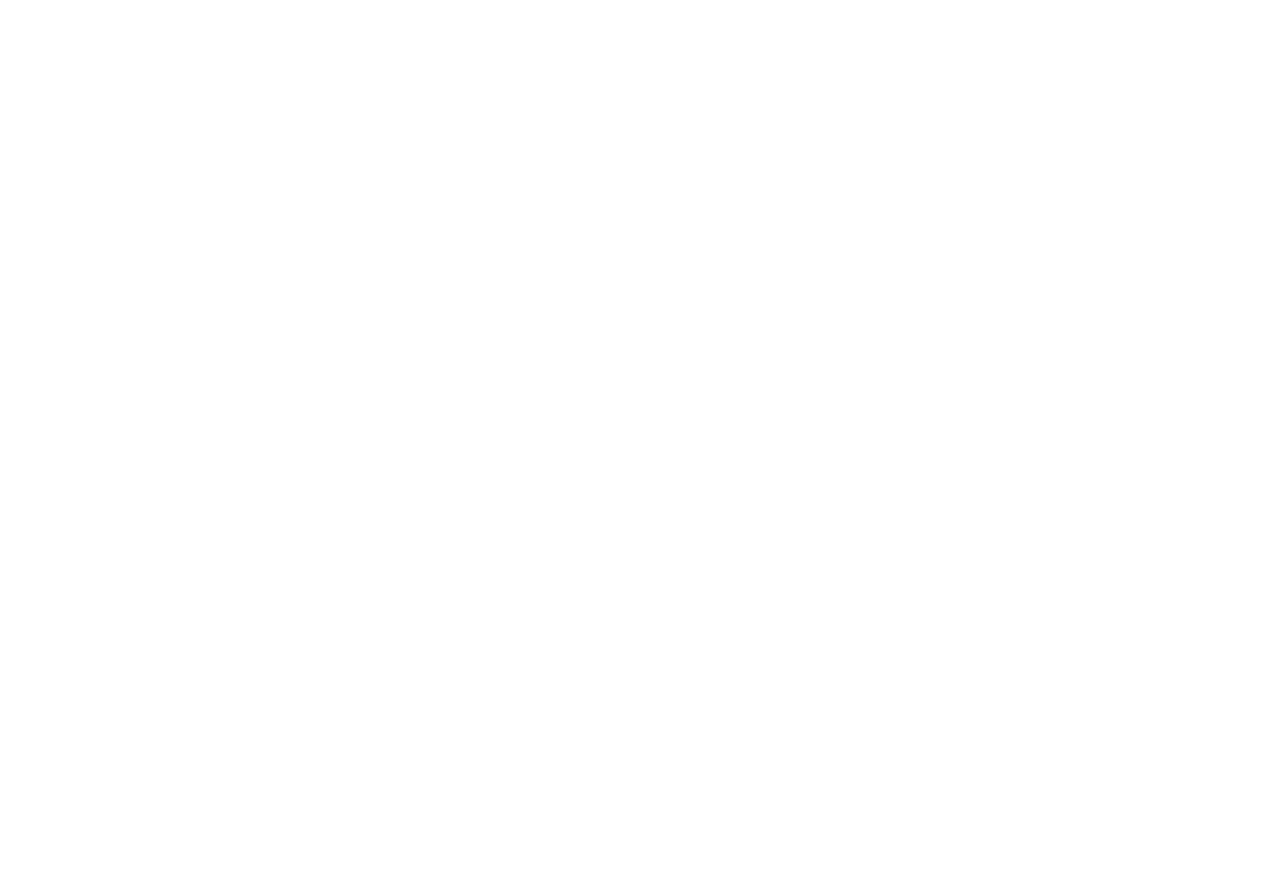
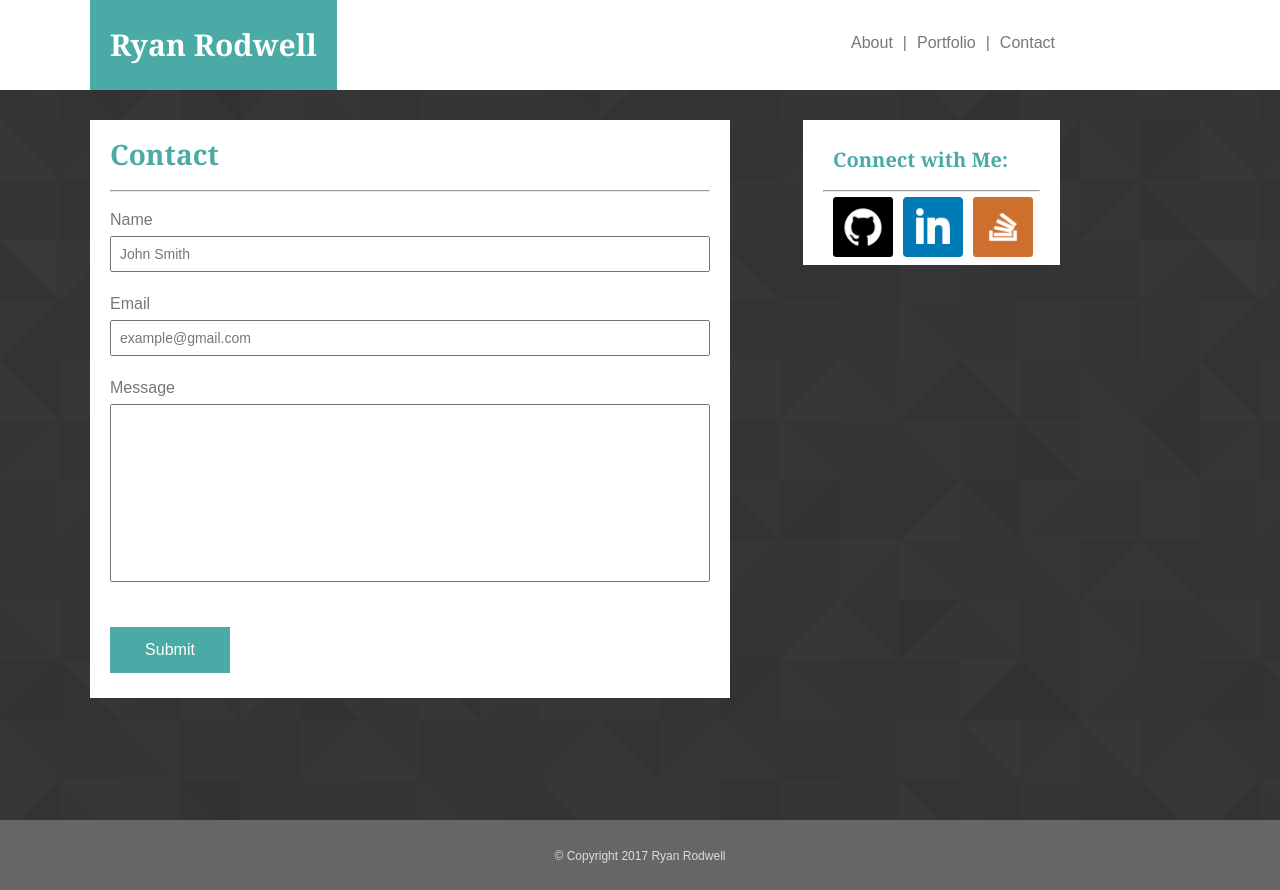
Before and after one commit to rrodwell/Basic-Portfolio, a plain HTML site: page contact.html in a window 1280 px wide. Before the commit the page ends 800 px from the top, so only its background shows below. Drawn offline with Linux system fonts and the light colour scheme.

Commit message:
Updated Contact Sheet

```diff
--- a/assets/css/style.css
+++ b/assets/css/style.css
@@ -89,7 +89,7 @@ section{
 	border-color: #dddddd;
 
 }
-#aboutme{
+.sectionOne{
 	float: left;
 	width: 50%;
 	height: auto;
@@ -118,9 +118,33 @@ hr {
 	color: #777777;
 }
 
+form {
+	margin: 20px;
+}
+
+input[type=text] {
+    width: 100%;
+    padding: 8px;
+    margin: 8px 0;
+    display: inline-block;
+    font-size: 14px;
+    color:#777777;
+}
+
+input[type=submit] {
+    width: 20%;
+    background-color: #4aaaa5;
+    font-size: 16px;
+    color: white;
+    padding: 14px 20px;
+    margin: 5px 0;
+    border: none;
+    cursor: pointer;
+}
+
 /* ----- Second Block ----*/
 
-#connect{
+.sectionTwo{
 	float: right;
 	margin: 30px;
 	margin-right: 220px;
@@ -147,10 +171,12 @@ h3{
 
 footer{
 	text-align: center;
+	font-size: 12px;
+	color: #dddddd;
   	clear: both;
-  	padding: 20px;
+  	padding: 30px;
  	background: #666666;
- 	color: #777777
+
 }
 
 .wrapper{
--- a/contact.html
+++ b/contact.html
@@ -1,9 +1,79 @@
 <!DOCTYPE html>
 <html>
 <head>
-	<title>Test1</title>
+<title>Contact</title>
+	<meta charset="utf-8">
+
+	<link rel="stylesheet" type="text/css" href="assets/css/reset.css">
+
+	<link rel="stylesheet" type="text/css" href="assets/css/style.css">
+
 </head>
+
 <body>
+
+	<div class="logo">
+		<header>
+			Ryan Rodwell
+		</header>
+		<ul id="nav">
+		  <li><a href="index.html">About</a></li>
+		  <li>|</li>
+		  <li><a href="portfolio.html">Portfolio</a></li>
+		  <li>|</li>
+		  <li><a href="contact.html">Contact</a></li>
+		</ul>
+	</div>
+
+
+	<div class="wrapper">
+
+		<section class="sectionOne">
+
+			<h2>Contact</h2>
+
+			<hr>
+
+			<form action="mailto:ryanrodwell@gmail.com" method="post" enctype="text/plain">
+			Name <br>
+			<input type="text" name="name" value="John Smith">
+
+			<br><br>
+
+			Email <br>
+			<input type="text" name="mail" value="example@gmail.com">
+
+			<br><br>
+
+			Message <br>
+			<input type="text" name="message" style="padding-bottom: 25%">
+
+			<br><br><br>
+
+			<input type="submit" value="Submit">
+			</form>
+		</section>
+
+
+		<!-- Connect Info -->
+
+		<section class="sectionTwo">
+			<h3>Connect with Me:</h3>
+			<hr>
+			<ul>
+				<li class="icons"> <a href="https://github.com/rrodwell" target="_blank"> <img src="assets/images/github.png" alt="Github" width="60" height="60"></a> </li>
+
+				<li> <a href="https://www.linkedin.com/in/ryanrodwell/" target="_blank"> <img src="assets/images/linkedin.png" alt="LinkedIn" width="60" height="60"></a> </li>
+
+				<li> <a href="http://stackoverflow.com/users/7412922/ryan-rodwell" target="_blank"> <img src="assets/images/stackoverflow.png" alt="Stackoverflow" width="60" height="60"></a> </li>
+			</ul>
+		</section>
+
+	</div>
+
+	<footer class="site-footer">© Copyright 2017 Ryan Rodwell
+	</footer>
+
 
 </body>
 </html>
```
Also changed, not shown: index.html (+3 -3 lines), portfolio.html (+58 -2 lines).
